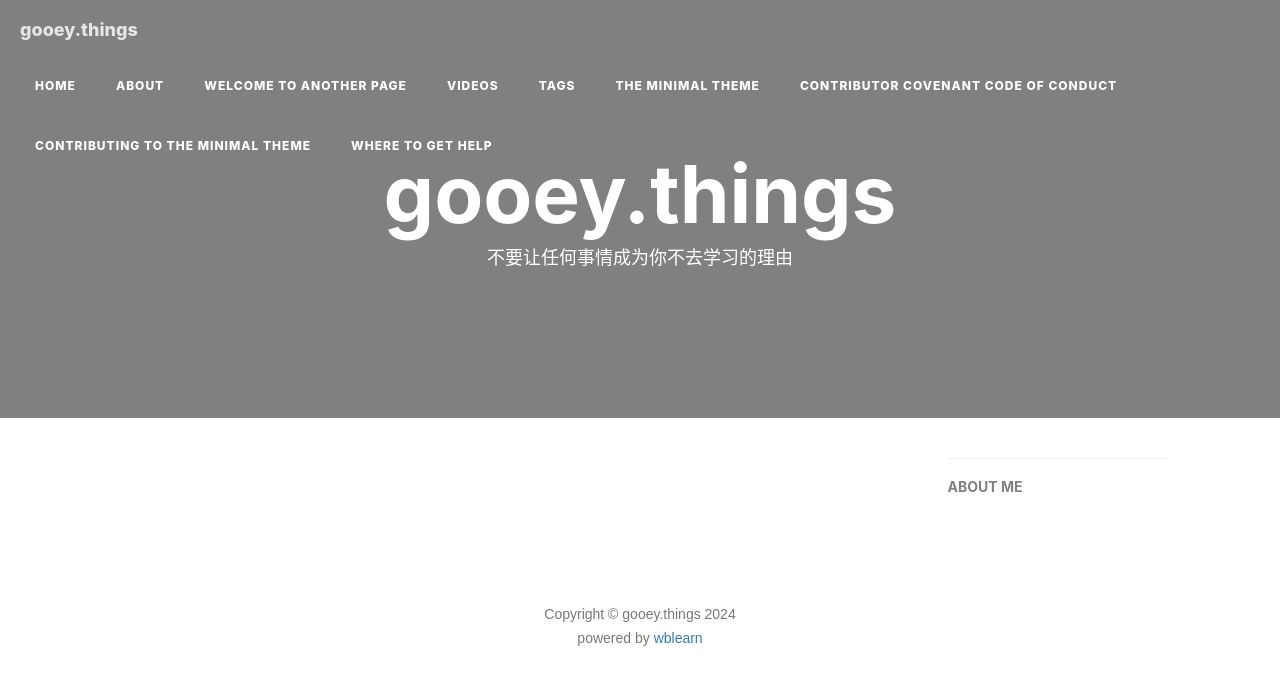
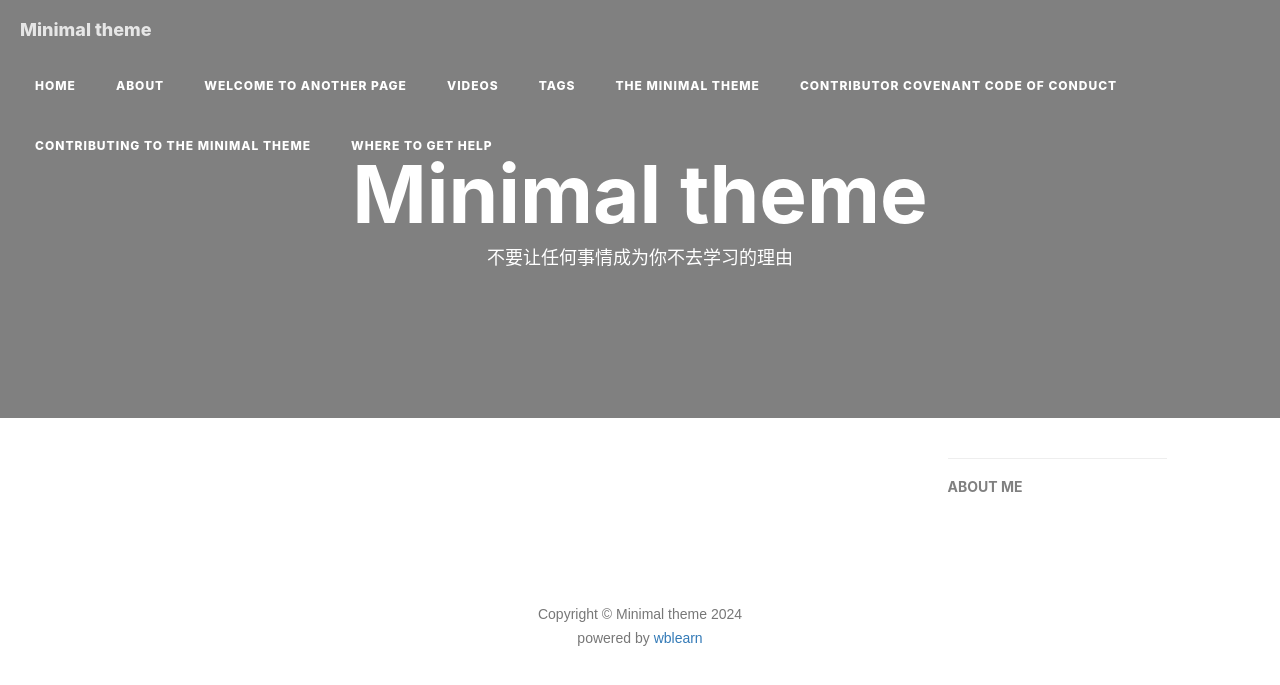
Before and after one commit to gmzii/gmzii.github.io, a Jekyll site: the page built from index.html, in a window 1280 px wide. Shown: the top 685 px of the page. Built offline with Jekyll 4.4.1, drawn with Linux system fonts in a browser that asks for light colours; nearby versions of some CDN libraries; comment, search, counter and statistics services are not loaded.

Commit message:
Update _config.yml

```diff
--- a/_config.yml
+++ b/_config.yml
@@ -1,5 +1,6 @@
-remote_theme: pages-themes/minimal@v0.2.0
-plugins:
-- jekyll-remote-theme # add this line to the plugins list if you already have one
-title: gooey.things
-description: maybe a bit more digital, tentative side of myself
+title: Minimal theme
+logo: /assets/img/logo.png
+description: Minimal is a theme for GitHub Pages.
+show_downloads: true
+google_analytics:
+theme: jekyll-theme-minimal
```
